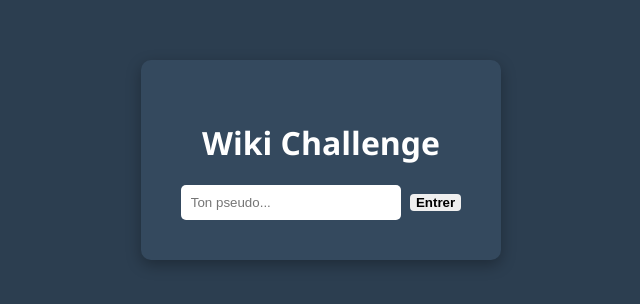
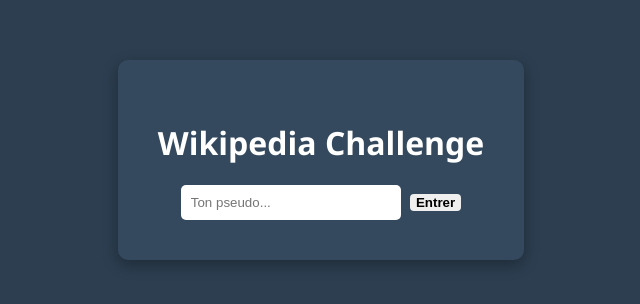
Before and after one commit to Curiosow/Wikipedia-Challenge, a website: page public/index.html in a window 1280 px wide. Shown: the part 240-544 px from the top of the page, without its empty margins (319-959 px from the left). Drawn offline with nearby package versions, Linux system fonts and the light colour scheme; no server answers.

Commit message:
Rename 'Wiki Challenge' to 'Wikipedia Challenge'

```diff
--- a/public/index.html
+++ b/public/index.html
@@ -3,7 +3,7 @@
 <head>
     <meta charset="UTF-8">
     <meta name="viewport" content="width=device-width, initial-scale=1.0">
-    <title>Wiki Challenge</title>
+    <title>Wikipedia Challenge</title>
     <link rel="stylesheet" href="style.css">
     <script src="/socket.io/socket.io.js"></script>
 </head>
@@ -37,7 +37,7 @@
 
     <div id="login-screen" class="screen">
         <div class="card">
-            <h1>Wiki Challenge</h1>
+            <h1>Wikipedia Challenge</h1>
             <form action="/login" method="POST">
                 <input type="text" name="username" placeholder="Ton pseudo..." required autocomplete="off">
                 <button type="submit">Entrer</button>
```
